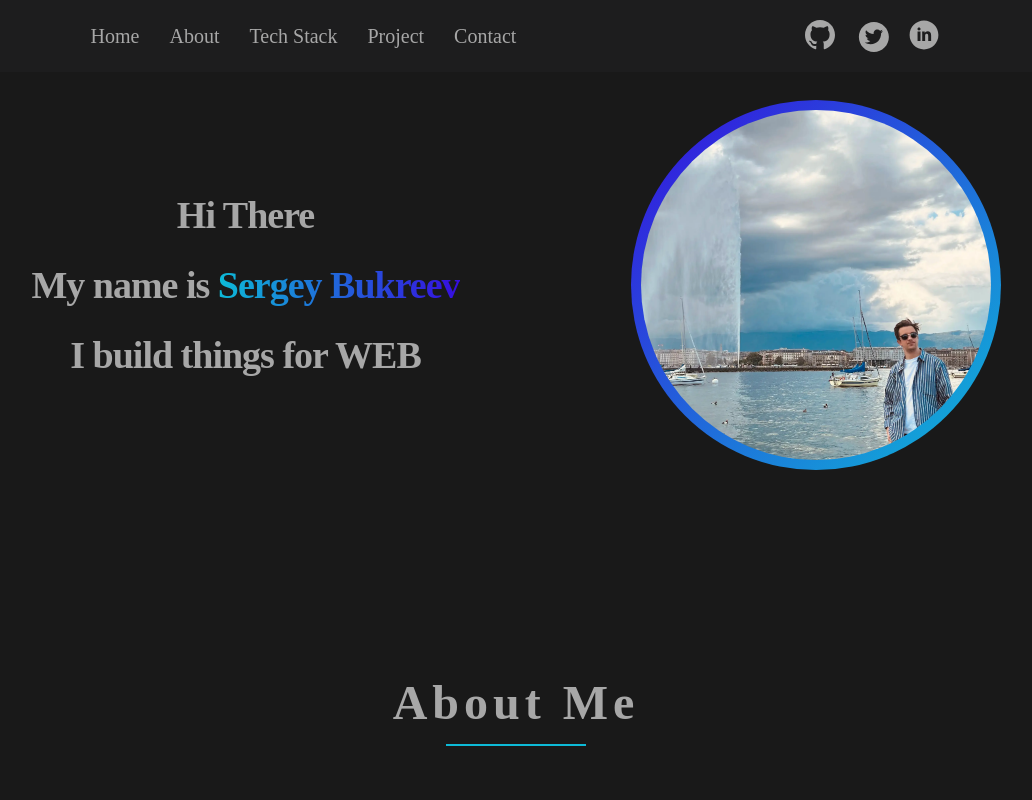
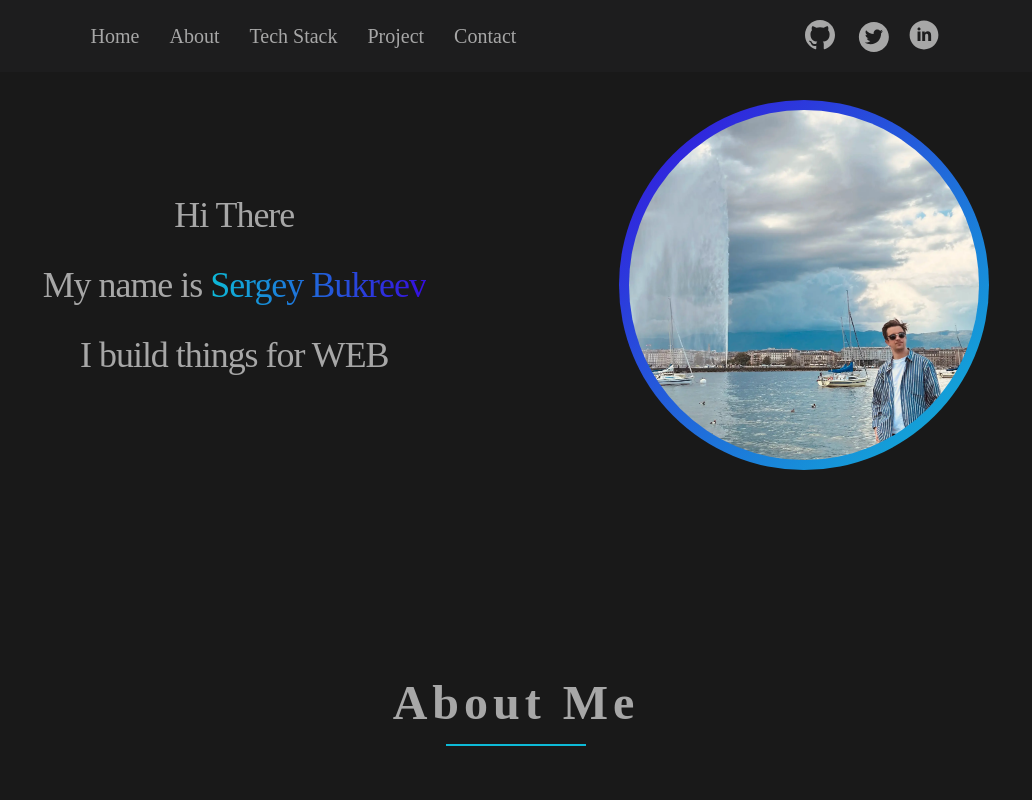
Before and after one commit to Sergey-Bukreev/SecondPortfolio, a React (Create React App) app: page / in a window 1280 px wide. Shown: the top 800 px of the page, without its empty margins (124-1156 px from the left). Built offline with nearby package versions, Linux system fonts and the light colour scheme.

Commit message:
add adaptive for MAINE for

```diff
--- a/src/components/FlexWrapper.tsx
+++ b/src/components/FlexWrapper.tsx
@@ -1,10 +1,12 @@
 import React from 'react';
 import styled from "styled-components";
+import {Theme} from "../styles/Theme";
 type FlexWrapperPropsType = {
     direction?: string
     justify?: string
     align?: string
     wrap?: string
+
 
 }
 
@@ -16,4 +18,6 @@ display: flex;
   align-items: ${props => props.align || "stretch"};
   flex-wrap: ${props => props.wrap || "nowrap"};
   height: 100%;
+
+
 `
--- a/src/layot/section/maine/Maine.tsx
+++ b/src/layot/section/maine/Maine.tsx
@@ -3,13 +3,15 @@ import styled from "styled-components";
 import MainePhoto from "./../../../assets/images/photo-2.webp"
 import {FlexWrapper} from "../../../components/FlexWrapper";
 import {Container} from "../../../components/Container";
-import {SectionTitle} from "../../../components/SectionTitle";
+import {Theme} from "../../../styles/Theme";
+import {font} from "../../../styles/Common";
+
 
 export const Maine = () => {
     return (
         <StyledMaine>
             <Container>
-                <FlexWrapper align={"center"} justify={"space-around"}>
+                <FlexWrapper align={"center"} justify={"space-around"} wrap={"wrap-reverse"}>
                     <div>
                         <Text>Hi There</Text>
                         <Text>My name is <span>Sergey Bukreev</span></Text>
@@ -34,6 +36,7 @@ const StyledMaine = styled.section`
   background-color: snow;
   display: flex;
 
+
 `
 
 const PhotoWrapper = styled.div`
@@ -43,6 +46,10 @@ const PhotoWrapper = styled.div`
   border-radius: 50%;
   padding: 10px;
 
+  @media ${Theme.media.tablet} {
+    width: 270px;
+    height: 270px;
+  }
 `
 
 
@@ -52,15 +59,21 @@ const Photo = styled.img`
   border-radius: 50%;
   object-fit: cover;
 
+  @media ${Theme.media.tablet} {
+    width: 250px;
+    height: 250px;
+
+  }
 `
 
 const Text = styled.h2`
-  font-family: Poppins,serif;
-  font-size: 38px;
-  font-style: normal;
-  font-weight: 700;
+  ${font({family:"Poppins,serif", weight:400, Fmax:38, Fmin:24})}
+
   line-height: 70px; /* 120.69% */
   letter-spacing: -1px;
+  @media ${Theme.media.tablet} {
+    line-height: 50px;
+  }
   span {
     background: linear-gradient(to left, #360dde, #0dbad7);
     -webkit-background-clip: text;
--- /dev/null
+++ b/src/styles/Common.tsx
@@ -0,0 +1,18 @@
+import {Theme} from "./Theme";
+
+type FontPropsType = {
+    family?:string
+    weight?:number
+    color?:string
+    lineHeight?:number
+    Fmin?:number
+    Fmax?:number
+}
+
+export const font = ({ family, weight, color, lineHeight, Fmin, Fmax }: FontPropsType) =>`
+font-family: ${family || "Poppins"};
+font-weight: ${weight || 400} ;
+color: ${color || Theme.colors.font};
+line-height: ${lineHeight || 1.2};
+font-size: calc( (100vw - 360px) / ( 1440 - 360 ) * ( ${Fmax} - ${Fmin}) + ${Fmin}px );
+`
```
